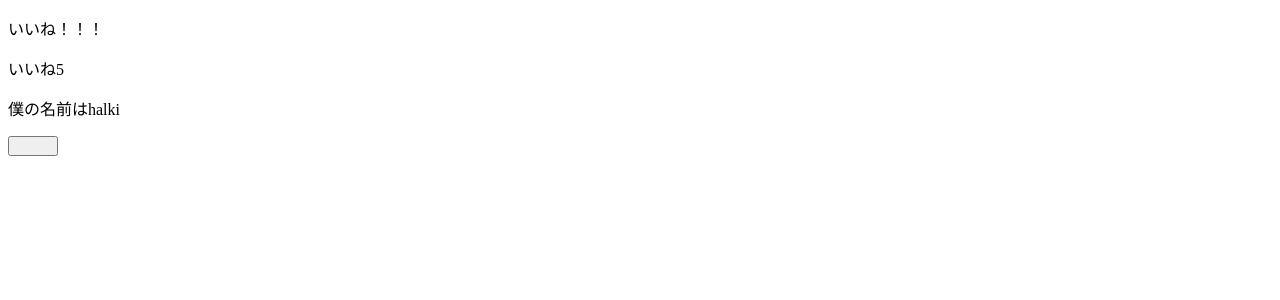
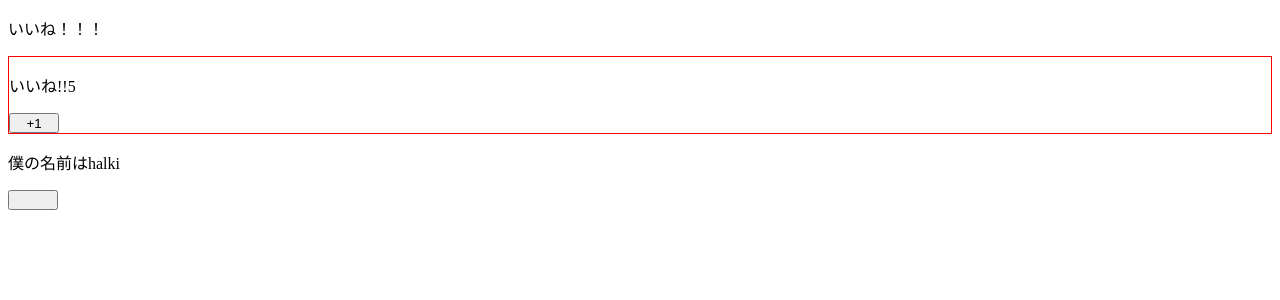
Before and after one commit to halki117/udemy-vuejs, a Vue app: page / in a window 1280 px wide. Shown: the top 300 px of the page. Built offline with nearby package versions, Linux system fonts and the light colour scheme.

Commit message:
Update LikeNumber.vue

```diff
--- a/src/components/LikeNumber.vue
+++ b/src/components/LikeNumber.vue
@@ -1,5 +1,8 @@
 <template>
-  <p>いいね{{ number }}</p>
+  <div>
+    <p>いいね!!{{ number }}</p>
+    <button @click="increment">+1</button>
+  </div>
 </template>
 
 <script>
@@ -8,6 +11,17 @@ export default {
     return {
       number: 5
     };
+  },
+  methods: {
+    increment: function() {
+      this.number += 1;
+    }
   }
 };
 </script>
+
+<style scoped>
+  div {
+    border: 1px solid red;
+  }
+</style>
```
